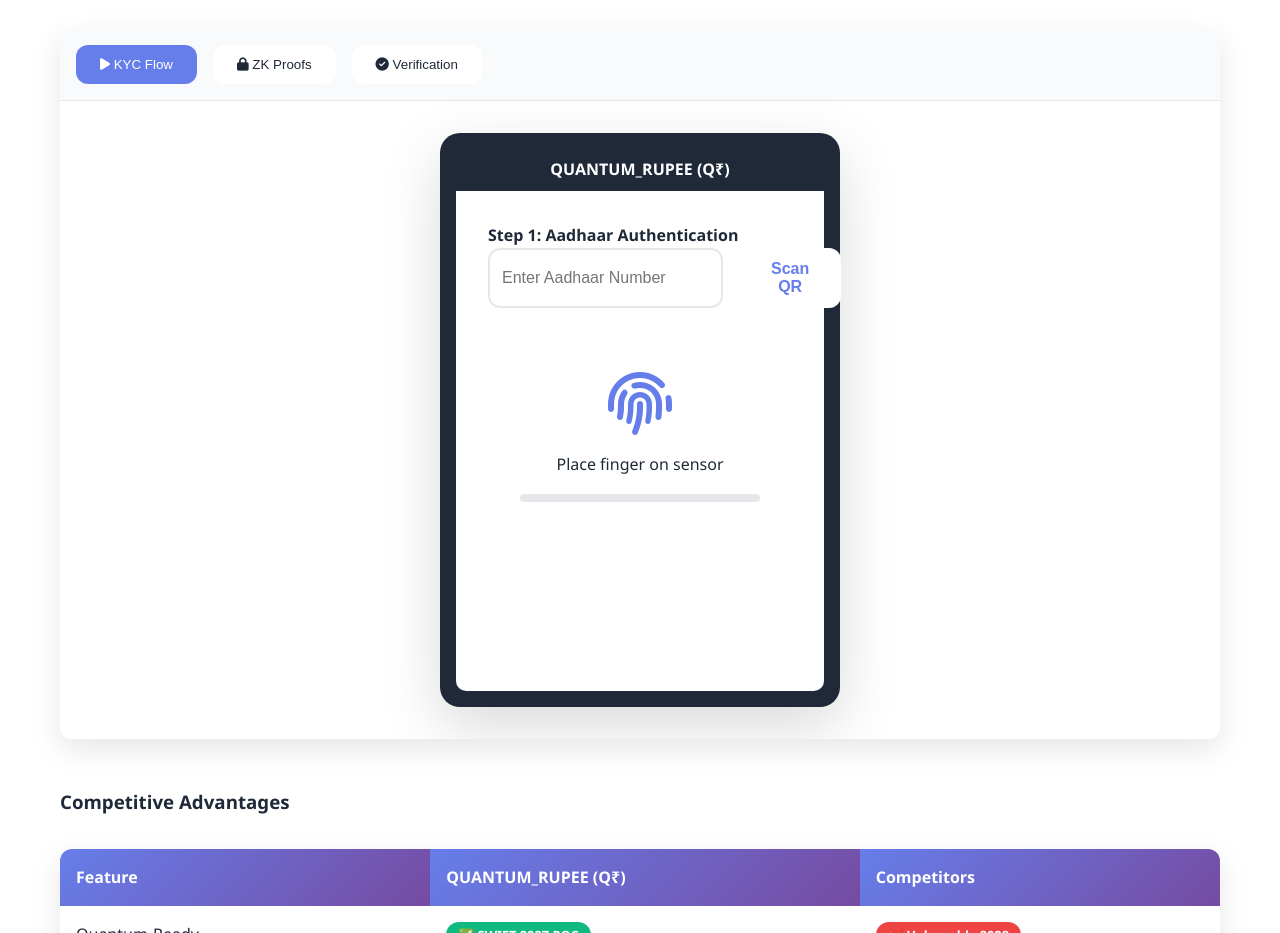
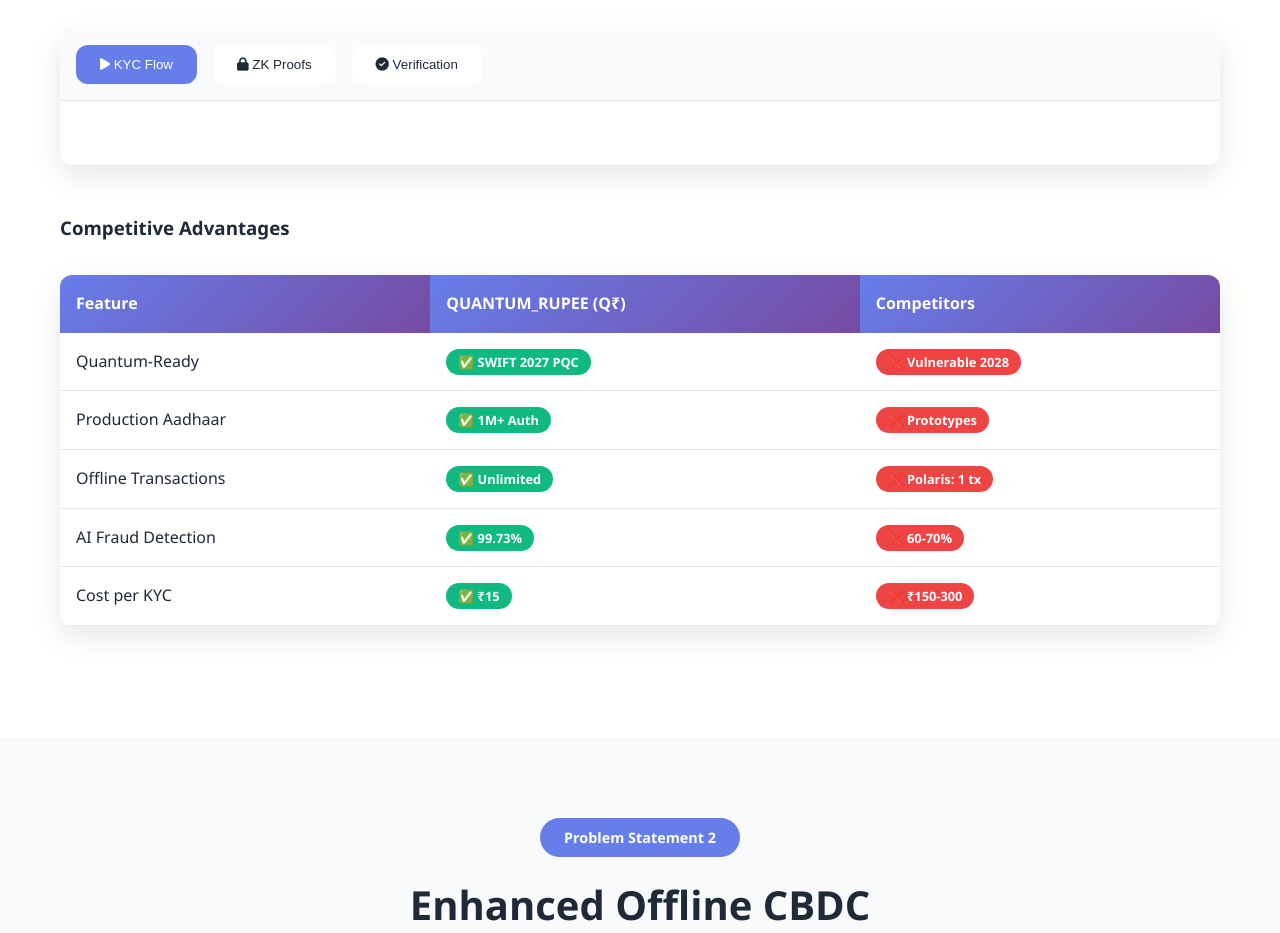
Before and after one commit to Taurus-Ai-Corp/quantumrupee-demo-public, a plain HTML site: page index.html in a window 1280 px wide. Shown: the part 3123-4056 px from the top of the page. Drawn offline with Linux system fonts and the light colour scheme; a script that the page names is missing.

Commit message:
Fix demo initialization - remove static HTML, let JS load dynamically

```diff
--- a/index.html
+++ b/index.html
@@ -241,29 +241,7 @@
                         </div>
                         <div class="demo-main">
                             <div id="demo-content" class="demo-content">
-                                <div class="demo-screen">
-                                    <div class="phone-mockup">
-                                        <div class="phone-header">
-                                            <span>QUANTUM_RUPEE (Q₹)</span>
-                                        </div>
-                                        <div class="phone-content">
-                                            <div class="kyc-step active" id="step-1">
-                                                <h4>Step 1: Aadhaar Authentication</h4>
-                                                <div class="aadhaar-input">
-                                                    <input type="text" placeholder="Enter Aadhaar Number" maxlength="12">
-                                                    <button class="btn btn-primary">Scan QR</button>
-                                                </div>
-                                                <div class="biometric-auth">
-                                                    <i class="fas fa-fingerprint"></i>
-                                                    <p>Place finger on sensor</p>
-                                                    <div class="progress-bar">
-                                                        <div class="progress-fill" style="width: 0%"></div>
-                                                    </div>
-                                                </div>
-                                            </div>
-                                        </div>
-                                    </div>
-                                </div>
+                                <!-- Demo will be loaded here by JavaScript -->
                             </div>
                         </div>
                     </div>
```
